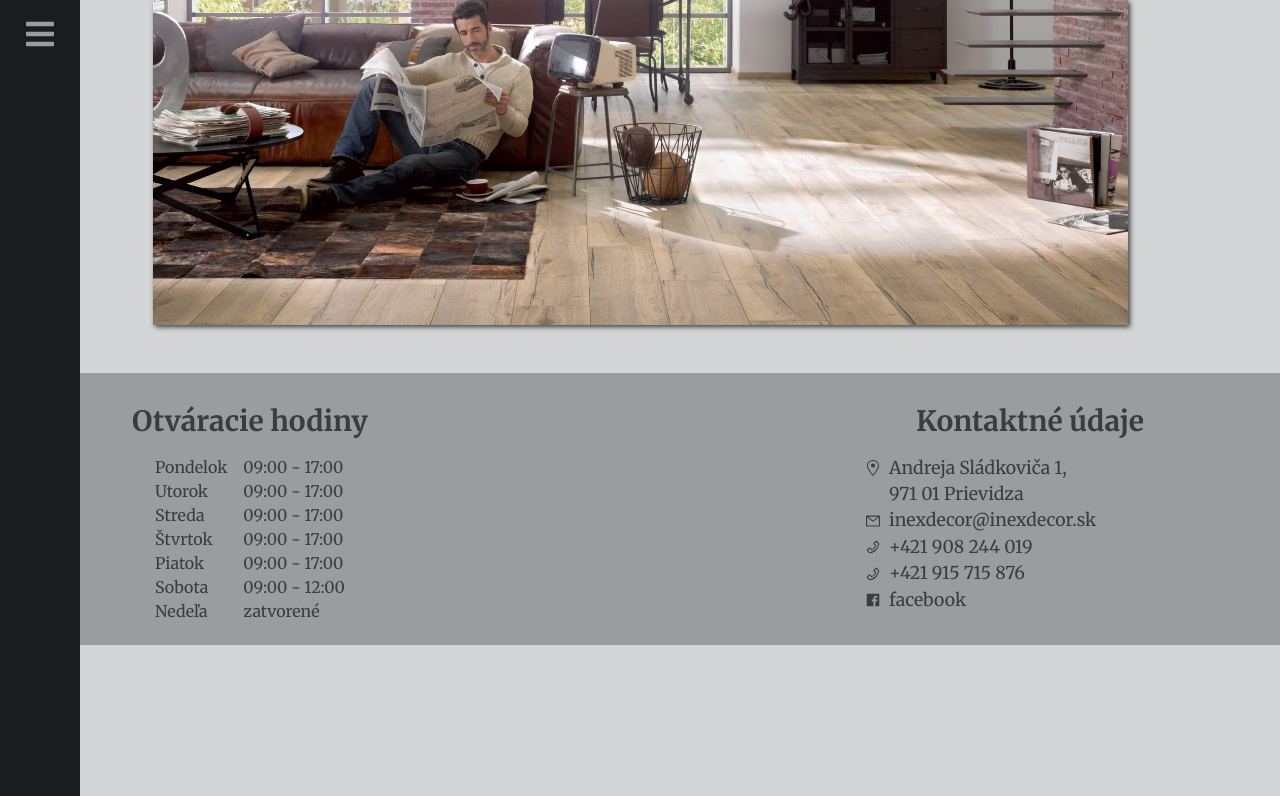
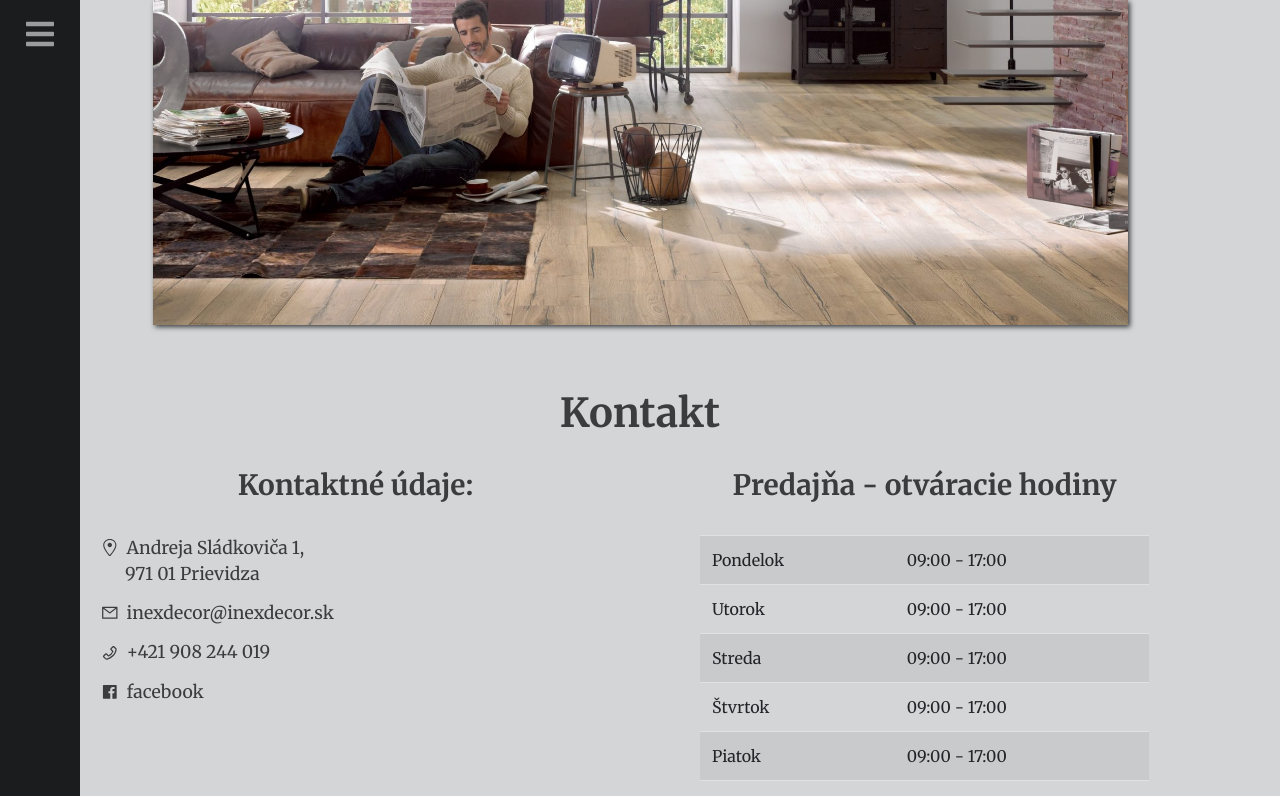
Before and after one commit to macmar89/inex, a React (Create React App) app: page /kontakt in a window 1280 px wide. Shown: the top 796 px of the page. Built offline with nearby package versions, Linux system fonts and the light colour scheme.

Commit message:
vymazanie zleho t.c.

```diff
--- a/src/App.jsx
+++ b/src/App.jsx
@@ -1,23 +1,26 @@
 import React from 'react'
+import { Switch, Route } from 'react-router-dom'
+import { Container, Row, Col } from 'react-bootstrap'
+
+import Picture from './img/cropped-body.jpg'
+
+//  styles
 import './scss/normalize.css'
 import '../node_modules/animate.css/animate.css'
 import '../node_modules/bootstrap/dist/css/bootstrap.css'
 import './scss/App.scss'
-import { Switch, Route } from 'react-router-dom'
-import { Container, Row, Col } from 'react-bootstrap'
 
-// components
-
+//  pages
 import HomePage from './pages/HomePage'
 import TheContact from './pages/TheContact'
 import JaponskeSteny from './pages/JaponskeSteny'
-
-import Picture from './img/cropped-body.jpg'
 import TheGallery from './pages/TheGallery'
 
+// components
 import InexFooter from './components/InexFooter'
 import NavBar from './components/NavBar/NavBar'
 
+//
 function App() {
   return (
     <div className="app">
@@ -30,7 +33,7 @@ function App() {
         </Row>
         <div className="obsah">
           <Switch >
-            <Route path='/homepage' exact component={HomePage} />
+            <Route path='/homepage' component={HomePage} />
             <Route path='/kontakt' component={TheContact} />
             <Route path='/galeria' component={TheGallery} />
             <Route path='/japonskesteny' component={JaponskeSteny} />
--- a/src/components/ContactData/ContactData.jsx
+++ b/src/components/ContactData/ContactData.jsx
@@ -13,7 +13,6 @@ const ContactData = props => {
                     <li><GoLocation /><a href="https://goo.gl/maps/FXR6K2UPSoKbsWSA8" target="_blank" rel="noreferrer">Andreja Sládkoviča 1, <br /><span>971 01 Prievidza</span> </a> </li>
                     <li><AiIcons.AiOutlineMail /><a href="mailto: inexdecor@inexdecor.sk">inexdecor@inexdecor.sk</a></li>
                     <li><AiIcons.AiOutlinePhone /><a href="tel: +421908244019">+421 908 244 019</a></li>
-                    <li><AiIcons.AiOutlinePhone /><a href="tel: +421915715876">+421 915 715 876</a></li>
                     <li><AiIcons.AiFillFacebook /><a href="https://www.facebook.com/inexdecorpd">facebook</a></li>
                 </ul>
             </Col>
```
Also changed, not shown: src/index.jsx (+5 -3 lines), 1 other file (tests, documents, lock files or other folders).
